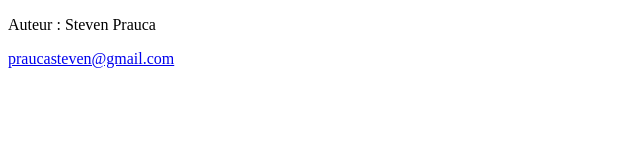
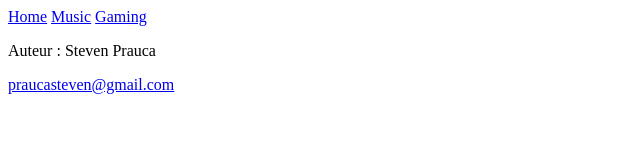
Before and after one commit to darkskullz9/Darkskullz9-Website-Project--D9WP-, a plain HTML site: page index.html in a window 1280 px wide. Shown: the whole page, without its empty margins (0-640 px from the left). Drawn offline with Linux system fonts and the light colour scheme.

Commit message:
add links to index

```diff
--- a/index.html
+++ b/index.html
@@ -1,5 +1,5 @@
 <!DOCTYPE html>
-<html lang="fr">
+<html lang="fr-fr">
     <head>
         <meta charset="utf-8">
         <meta name="viewport" content="width=device-width" initial-scale="1.0">
@@ -8,7 +8,13 @@
 
     <body>
         <main>
-            <header></header>
+            <header>
+                <nav>
+                    <a href="index.html">Home</a>
+                    <a href="#">Music</a>
+                    <a href="#">Gaming</a>
+                </nav>
+            </header>
             <div></div>
             <footer>
                 <p>Auteur : Steven Prauca</p>
```
